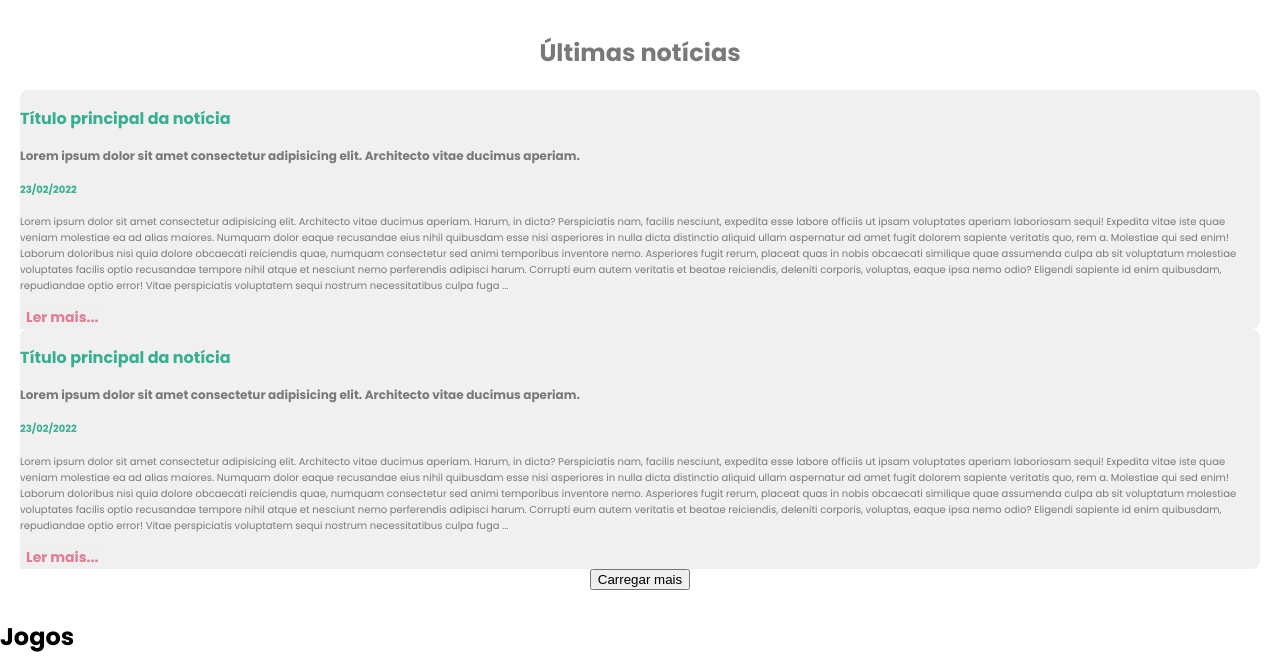
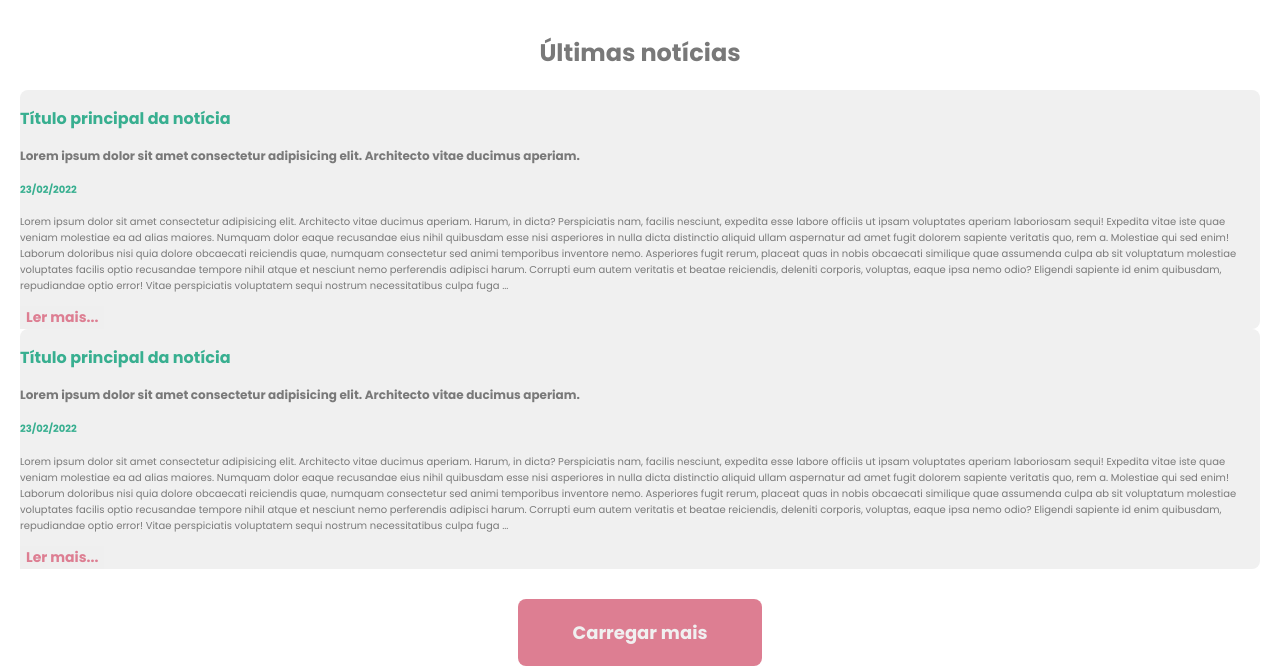
Before and after one commit to galdhra/desafio-dsplay, a plain HTML site: page index.html in a window 1280 px wide. Shown: the part 94-766 px from the top of the page. Drawn offline with Linux system fonts and the light colour scheme.

Commit message:
Section 1: News

```diff
--- a/css/style.css
+++ b/css/style.css
@@ -85,3 +85,17 @@ html,body {
     font-weight: bold;
     font-family: "Poppins", sans-serif;
 }
+
+.btn-load {
+    background-color: var(--color-salmon);
+    color: #F0F0F0;
+    border: none;
+    padding: 1.25rem;
+    border-radius: 0.5rem;
+    width: 100%;
+    max-width: 15.25rem;
+    font-family: "Poppins", sans-serif;
+    font-weight: bold;
+    font-size: 1.125rem;
+    margin: 1.875rem;
+}
--- a/index.html
+++ b/index.html
@@ -58,7 +58,7 @@
                         culpa fuga ...</p>
                     <button class="btn-card-news"> Ler mais...</button>
                 </div>
-                <input type="button" value="Carregar mais">
+                <button class="btn-load">Carregar mais</button>
             </section>
             <section>
                 <h2>Jogos</h2>
```
